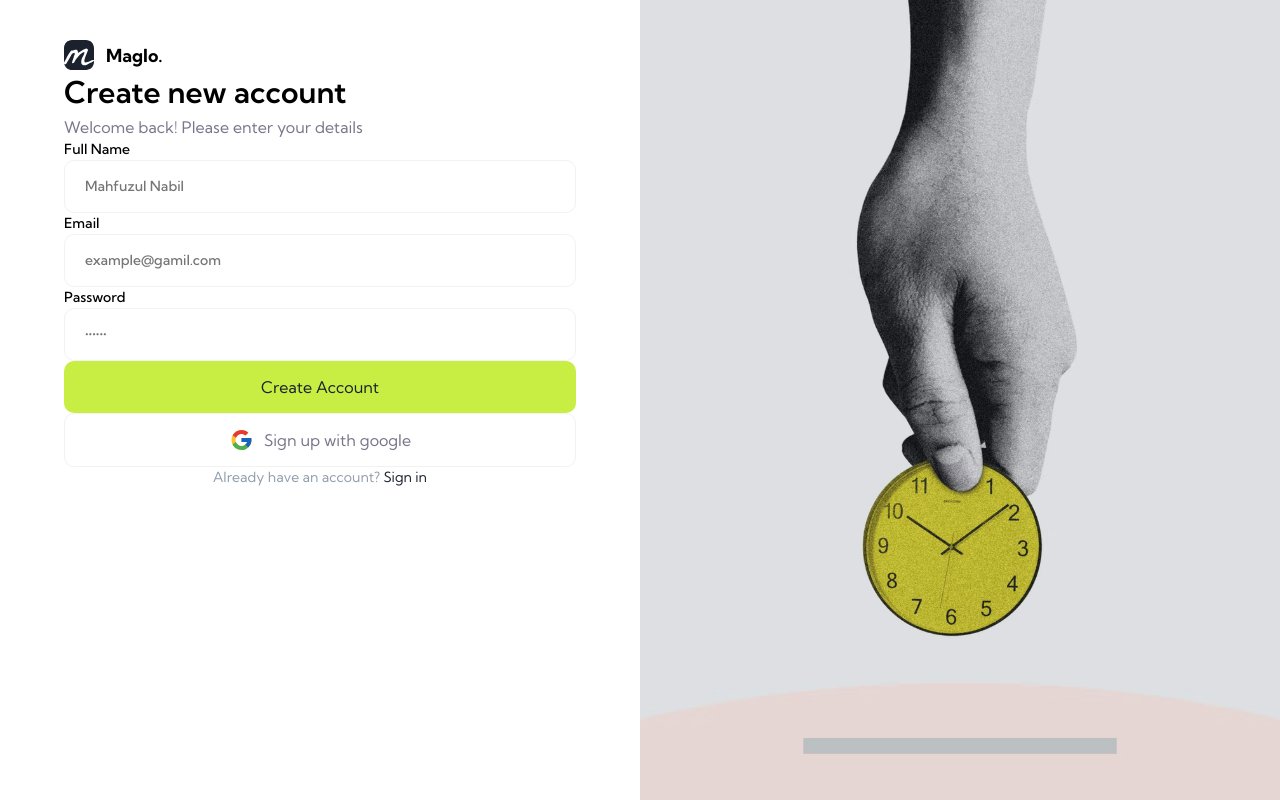
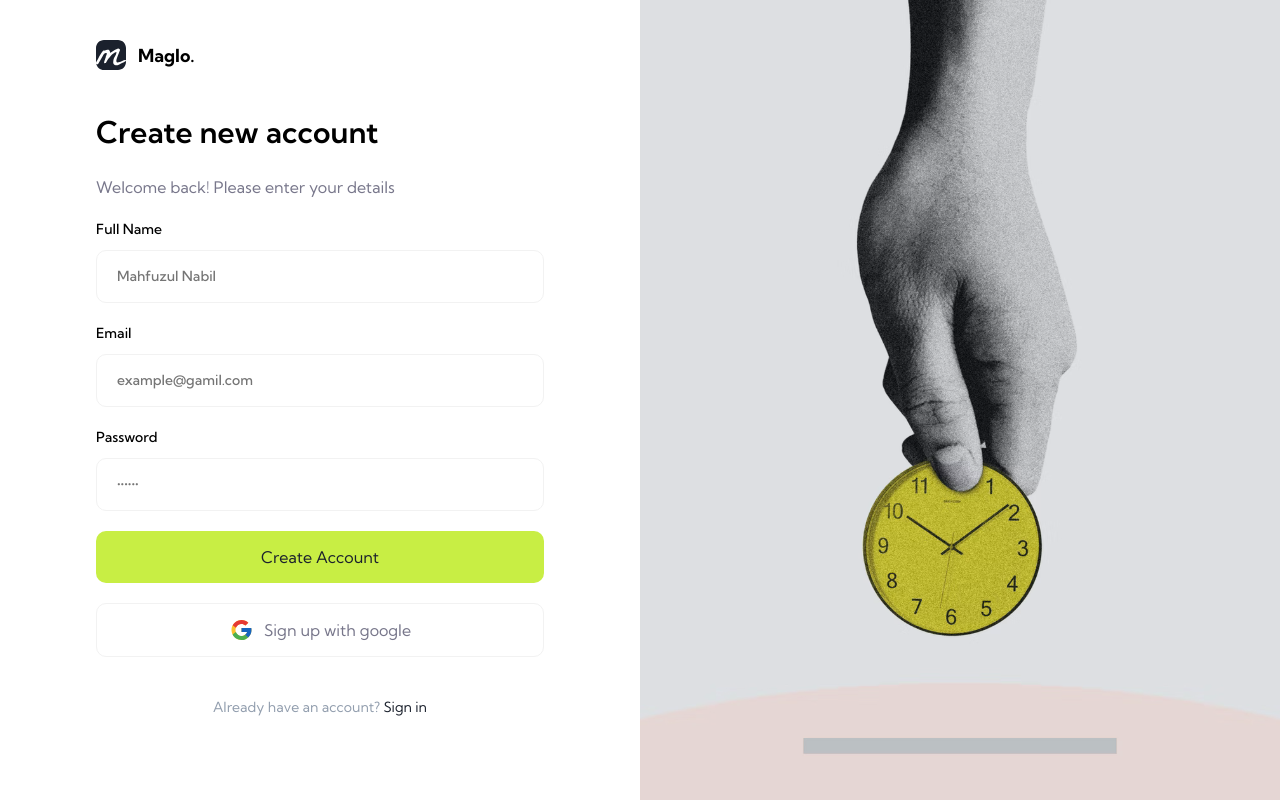
Before and after one commit to BreatheTempest/React-Expense-Tracker, a React (Create React App) app: page /signup in a window 1280 px wide. Built offline with nearby package versions, Linux system fonts and the light colour scheme; no server answers.

Commit message:
Add signup through firebase

```diff
--- a/src/components/Button.js
+++ b/src/components/Button.js
@@ -1,7 +1,7 @@
 export default function Button(props) {
 	return (
 		<button className={props.class} onClick={props.onClick}>
-			<img src={props.icon} alt="" />
+			{props.icon && <img src={props.icon} alt="" />}
 			{props.value}
 		</button>
 	);
--- a/src/components/Input.js
+++ b/src/components/Input.js
@@ -1,13 +1,17 @@
 export default function Input(props) {
 	return (
 		<div className="input-element">
-			<label htmlFor={props.name}>{props.label}</label>
+			<div className="label">
+				<label htmlFor={props.name}>{props.label}</label>
+				<p>{props.error}</p>
+			</div>
 			<input
 				type={props.type}
 				value={props.value}
 				name={props.name}
 				onChange={props.handleInput}
 				placeholder={props.placeholder}
+				autoComplete={props.autoComplete}
 				required
 			/>
 		</div>
--- a/src/contexts/AuthContext.js
+++ b/src/contexts/AuthContext.js
@@ -6,6 +6,7 @@ import {
 	createUserWithEmailAndPassword,
 	signInWithEmailAndPassword,
 	signOut,
+	updateProfile,
 } from 'firebase/auth';
 import { auth } from '../firebase';
 
@@ -28,6 +29,11 @@ export default function AuthProvider({ children }) {
 	function logout() {
 		return signOut(auth);
 	}
+	function setDisplayName(user, name) {
+		return updateProfile(user, {
+			displayName: name,
+		});
+	}
 
 	useEffect(() => {
 		const unsubscribe = auth.onAuthStateChanged((user) => [
@@ -42,6 +48,7 @@ export default function AuthProvider({ children }) {
 		signup,
 		login,
 		logout,
+		setDisplayName,
 	};
 	return (
 		<AuthContext.Provider value={value}>
--- a/src/pages/SignUp/index.js
+++ b/src/pages/SignUp/index.js
@@ -1,6 +1,6 @@
 import './style.css';
 
-import { useState } from 'react';
+import { useEffect, useState } from 'react';
 import { useAuth } from '../../contexts/AuthContext';
 import { useNavigate, Link } from 'react-router-dom';
 
@@ -12,25 +12,93 @@ import img from '../../assets/images/signup.svg';
 import googleIcon from '../../assets/icons/Google.svg';
 
 export default function Signup() {
+	const { signup, setDisplayName } = useAuth();
+	const [data, setData] = useState({
+		name: '',
+		email: '',
+		password: '',
+	});
+	const [errors, setErrors] = useState({
+		name: '',
+		email: '',
+		password: '',
+	});
+
+	const handleSubmit = (e) => {
+		e.preventDefault();
+		console.log(errors);
+		if (Object.keys(errors).length === 0) {
+			signup(data.email, data.password)
+				.then((newUser) => setDisplayName(newUser, data.name))
+				.catch((err) => console.log(err));
+		}
+	};
+
+	const handleChange = async (e) => {
+		e.preventDefault();
+		const { name, value } = e.target;
+		setData((prev) => ({
+			...prev,
+			[name]: value,
+		}));
+	};
+
+	//Check for errors
+	useEffect(() => {
+		setErrors({});
+		if (data.password.length < 6 && data.password !== '') {
+			setErrors((prev) => ({
+				...prev,
+				password: 'Password is too short',
+			}));
+		}
+		if (!/.+@.+\..+/.test(data.email) && data.email !== '') {
+			setErrors((prev) => ({
+				...prev,
+				email: 'Email is incorrect',
+			}));
+		}
+		if (!/[^0-9]*/gi.test(data.name) && data.name !== '') {
+			setErrors((prev) => ({
+				...prev,
+				name: 'Name can contain only letters',
+			}));
+		}
+	}, [data]);
+
 	return (
 		<div className="auth-page">
 			<div className="form-half">
 				<div className="form-container">
 					<Logo />
-					<form>
+					<form onSubmit={handleSubmit}>
 						<h2 className="title">Create new account</h2>
 						<p className="sub-title">Welcome back! Please enter your details</p>
 						<Input
-							name="full-name"
+							name="name"
 							label="Full Name"
 							placeholder="Mahfuzul Nabil"
+							handleInput={handleChange}
+							value={data.name}
+							error={errors.name}
 						/>
-						<Input name="email" label="Email" placeholder="example@gamil.com" />
+						<Input
+							name="email"
+							label="Email"
+							placeholder="example@gamil.com"
+							handleInput={handleChange}
+							value={data.email}
+							error={errors.email}
+						/>
 						<Input
 							type="password"
 							name="password"
 							label="Password"
 							placeholder="••••••"
+							handleInput={handleChange}
+							value={data.password}
+							error={errors.password}
+							autoComplete="password"
 						/>
 						<Button class="btn btn-primary" value="Create Account" />
 						<Button
--- a/src/pages/SignUp/style.css
+++ b/src/pages/SignUp/style.css
@@ -12,7 +12,7 @@
 .form-container {
 	margin-top: 40px;
 	margin-inline: auto;
-	width: 80%;
+	width: clamp(50%, 70%, 80%);
 }
 
 .auth-page .img-half {
@@ -34,6 +34,12 @@
 	}
 }
 
+.form-container form {
+	margin-block: 40px;
+	display: grid;
+	gap: 20px;
+}
+
 .title {
 	font-size: var(--font-size-800);
 	font-weight: var(--font-weight-semi-bold);
@@ -49,6 +55,18 @@
 	flex-direction: column;
 	font-weight: var(--font-weight-medium);
 	font-size: var(--font-size-400);
+}
+
+.label {
+	display: flex;
+}
+
+.label p {
+	margin-left: auto;
+}
+
+.input-element label {
+	margin-bottom: 10px;
 }
 
 .input-element input {
```
